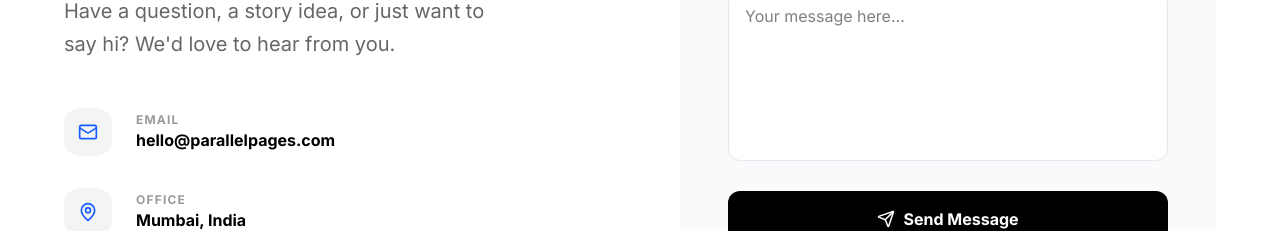
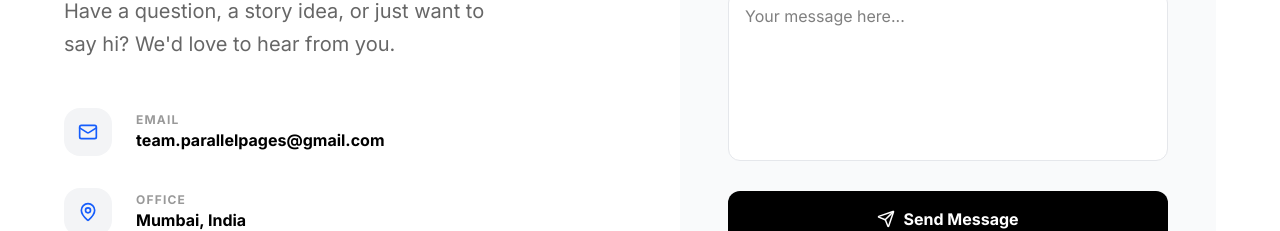
Before and after one commit to mokshitjainbba2025-rgb/Parallel-Pages, a React (Vite) app: page /contact in a window 1280 px wide. Shown: the part 405-636 px from the top of the page. Built offline with nearby package versions, Linux system fonts and the light colour scheme; no server answers; the database is empty; a web font is replaced by a local one.

Commit message:
feat(contact): Update email address
Change the contact email address displayed on the Contact page from "hello@parallelpages.com" to "team.parallelpages@gmail.com".

```diff
--- a/src/pages/Contact.tsx
+++ b/src/pages/Contact.tsx
@@ -59,7 +59,7 @@
                 </div>
                 <div>
                   <p className="text-xs font-bold uppercase tracking-widest text-black/40">Email</p>
-                  <p className="font-bold">hello@parallelpages.com</p>
+                  <p className="font-bold">team.parallelpages@gmail.com</p>
                 </div>
               </div>
               <div className="flex items-center gap-6">
```
